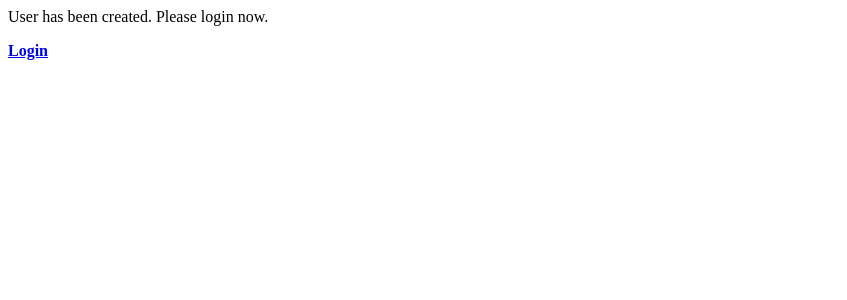
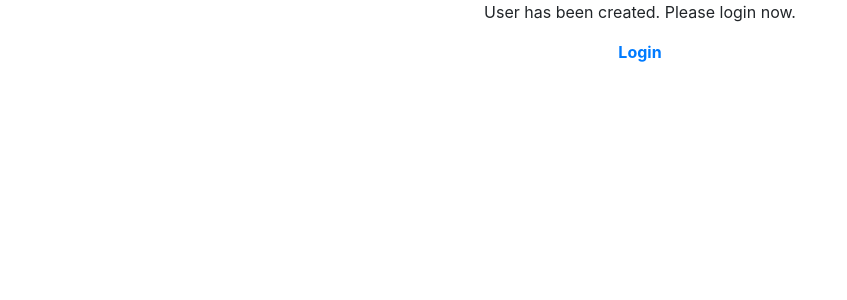
Before and after one commit to Okalll/gram-insta, a Django app: template gram/templates/success.html in a window 1280 px wide. Shown: the top 300 px of the page, without its empty margins (0-847 px from the left). Run offline with Django 3.2, Linux system fonts and the light colour scheme; the template is opened without the code that fills it, so the values that code supplies are empty; some libraries are stand-ins or nearby versions.

Commit message:
"Update success page"

```diff
--- a/gram/templates/success.html
+++ b/gram/templates/success.html
@@ -1,4 +1,5 @@
-{% load bootstrap3 %}
-<div class="text-center">
+<link rel="stylesheet" href="https://maxcdn.bootstrapcdn.com/bootstrap/4.0.0/css/bootstrap.min.css" integrity="sha384-Gn5384xqQ1aoWXA+058RXPxPg6fy4IWvTNh0E263XmFcJlSAwiGgFAW/dAiS6JXm" crossorigin="anonymous">
+
+<div class="text-center textz">
     <p>User has been created. Please login now.</p><strong><a href="/accounts/login">Login</a></strong>
 <div>
```
Also changed, not shown: 1 other file.
